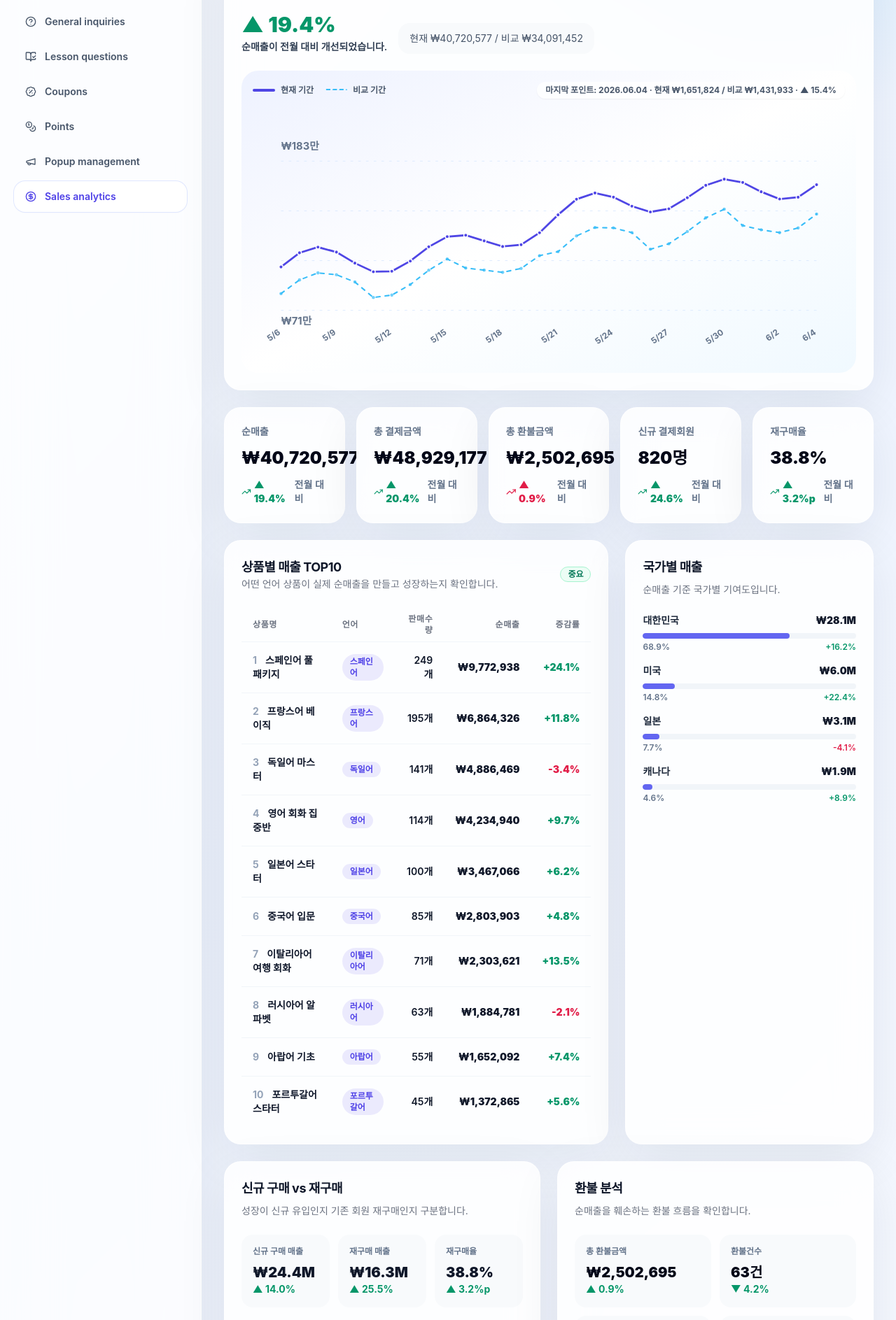
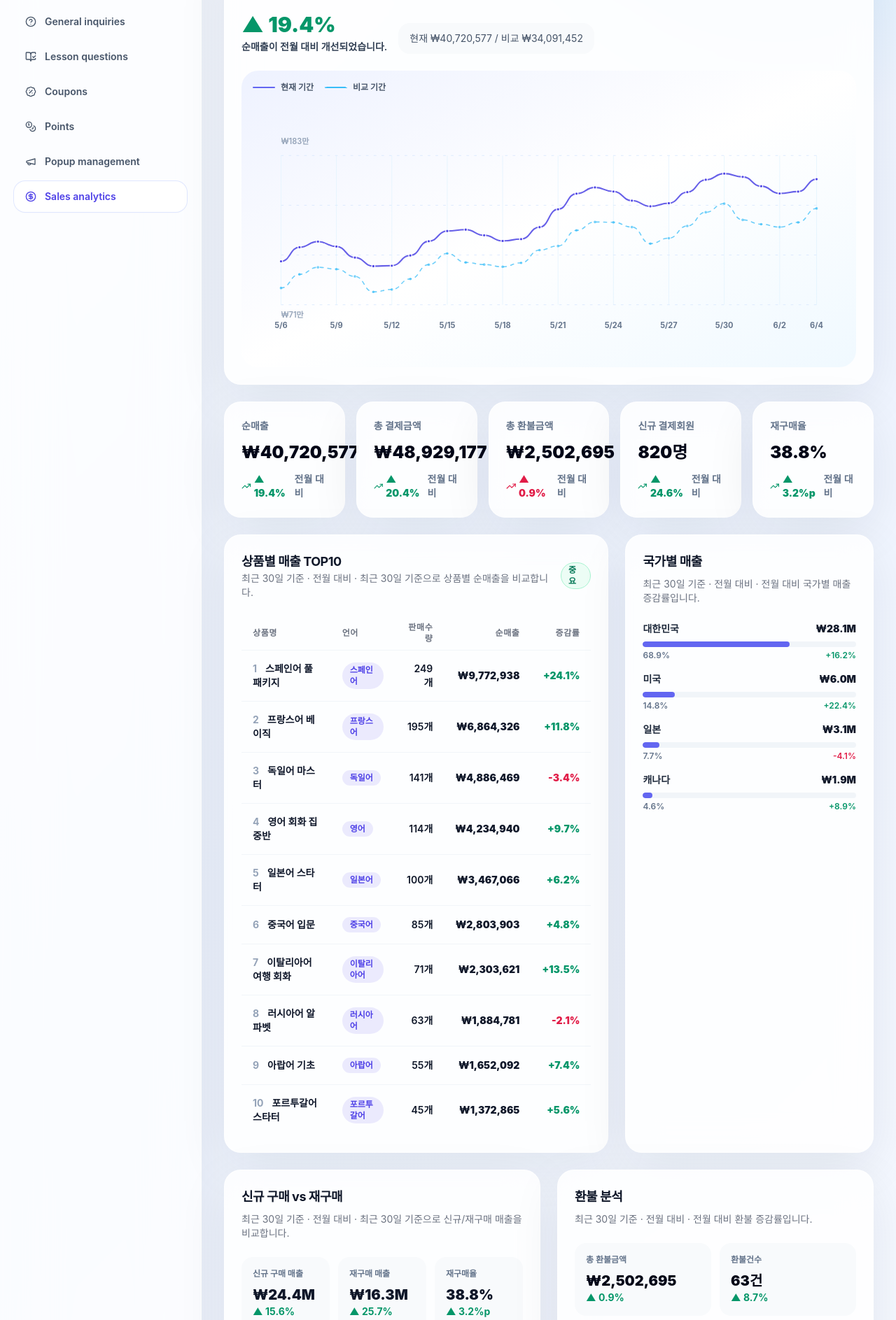
Before and after one commit to koo-2dub/studymini-admin-frontend, a Next.js app: page /analytics in a window 1280 px wide. Shown: the part 669-2556 px from the top of the page at 70% size. Built offline with nearby package versions, Linux system fonts and the light colour scheme.

Commit message:
Refine sales analytics chart readability

```diff
--- a/app/analytics/page.tsx
+++ b/app/analytics/page.tsx
@@ -135,16 +135,22 @@ function formatAxisValue(value: number, unit: "currency" | "count") {
   return unit === "count" ? `${Math.round(value)}건` : `₩${Math.round(value / 10000).toLocaleString("ko-KR")}만`;
 }
 
+function getChartPoint(value: number, index: number, length: number, width: number, height: number, padding: number, max: number, min: number) {
+  const x = padding + (index * (width - padding * 2)) / Math.max(1, length - 1);
+  const ratio = max === min ? 0.5 : (value - min) / (max - min);
+  const y = height - padding - ratio * (height - padding * 2);
+  return { x, y };
+}
+
 function buildPath(points: number[], width: number, height: number, padding: number, max: number, min: number) {
-  if (points.length === 1) return `M${padding},${height / 2} L${width - padding},${height / 2}`;
-  return points
-    .map((value, index) => {
-      const x = padding + (index * (width - padding * 2)) / (points.length - 1);
-      const ratio = max === min ? 0.5 : (value - min) / (max - min);
-      const y = height - padding - ratio * (height - padding * 2);
-      return `${index === 0 ? "M" : "L"}${x.toFixed(2)},${y.toFixed(2)}`;
-    })
-    .join(" ");
+  const coordinates = points.map((value, index) => getChartPoint(value, index, points.length, width, height, padding, max, min));
+  if (coordinates.length === 1) return `M${padding},${height / 2} L${width - padding},${height / 2}`;
+  return coordinates.reduce((path, point, index) => {
+    if (index === 0) return `M${point.x.toFixed(2)},${point.y.toFixed(2)}`;
+    const previous = coordinates[index - 1];
+    const controlX = (previous.x + point.x) / 2;
+    return `${path} C${controlX.toFixed(2)},${previous.y.toFixed(2)} ${controlX.toFixed(2)},${point.y.toFixed(2)} ${point.x.toFixed(2)},${point.y.toFixed(2)}`;
+  }, "");
 }
 
 function getComparisonFactor(comparison: ComparisonOption) {
@@ -229,6 +235,7 @@ export default function AnalyticsPage() {
   const [selectedPeriod, setSelectedPeriod] = useState<PeriodOption>("최근 30일");
   const [selectedComparison, setSelectedComparison] = useState<ComparisonOption>("전월 대비");
   const [selectedMetric, setSelectedMetric] = useState<MetricKey>("순매출");
+  const [hoveredIndex, setHoveredIndex] = useState<number | null>(null);
   const [draftStart, setDraftStart] = useState("2026-05-20");
   const [draftEnd, setDraftEnd] = useState("2026-06-04");
   const [customStart, setCustomStart] = useState("2026-05-20");
@@ -257,6 +264,8 @@ export default function AnalyticsPage() {
     return {
       currentPath: buildPath(currentValues, width, height, padding, max, min),
       comparePath: buildPath(compareValues, width, height, padding, max, min),
+      currentCoordinates: currentValues.map((value, index) => getChartPoint(value, index, currentValues.length, width, height, padding, max, min)),
+      compareCoordinates: compareValues.map((value, index) => getChartPoint(value, index, compareValues.length, width, height, padding, max, min)),
       currentValues,
       compareValues,
       width,
@@ -281,7 +290,7 @@ export default function AnalyticsPage() {
     const repeatRate = Math.min(48, 34 + trend.points.length * 0.16 + (selectedComparison === "전년 대비" ? 3 : 0));
     const compareRepeatRate = repeatRate - 3.2;
 
-    return { netRevenue, compareNetRevenue, grossPayment, compareGrossPayment, refundAmount, compareRefundAmount, orderCount, newMembers, compareNewMembers, repeatRate, compareRepeatRate };
+    return { netRevenue, compareNetRevenue, grossPayment, compareGrossPayment, refundAmount, compareRefundAmount, orderCount, compareOrderCount, newMembers, compareNewMembers, repeatRate, compareRepeatRate };
   }, [selectedComparison, trend.points]);
 
   const kpis: Kpi[] = useMemo(() => {
@@ -317,10 +326,18 @@ export default function AnalyticsPage() {
   })), [selectedComparison, totals.netRevenue]);
 
   const dailySales = useMemo(() => makeDailyRows(trend.points, trend.isHourly), [trend.points, trend.isHourly]);
-  const lastPoint = trend.points[trend.points.length - 1];
-  const lastCurrent = Number(lastPoint[activeMetric.current]);
-  const lastCompare = Number(lastPoint[activeMetric.compare]);
-  const lastChange = getChange(lastCurrent, lastCompare, activeMetric.positiveDirection);
+  const hoveredPoint = hoveredIndex === null ? null : trend.points[hoveredIndex];
+  const hoveredCurrent = hoveredPoint ? Number(hoveredPoint[activeMetric.current]) : 0;
+  const hoveredCompare = hoveredPoint ? Number(hoveredPoint[activeMetric.compare]) : 0;
+  const hoveredChange = hoveredPoint ? getChange(hoveredCurrent, hoveredCompare, activeMetric.positiveDirection) : null;
+  const hoveredPosition = hoveredIndex === null ? null : chart.currentCoordinates[hoveredIndex];
+  const scopeLabel = `${selectedPeriod} 기준 · ${selectedComparison}`;
+  const newPurchaseChange = getChange(totals.netRevenue * 0.6, totals.compareNetRevenue * 0.62);
+  const repeatPurchaseChange = getChange(totals.netRevenue * 0.4, totals.compareNetRevenue * 0.38);
+  const refundCountChange = getChange(totals.orderCount * 0.052, totals.compareOrderCount * 0.057, "down");
+  const currentRefundRate = (totals.refundAmount / totals.grossPayment) * 100;
+  const compareRefundRate = (totals.compareRefundAmount / totals.compareGrossPayment) * 100;
+  const refundRateChange = getChange(currentRefundRate, compareRefundRate, "down");
   const couponTotal = Math.round(totals.grossPayment * 0.08);
   const shippingTotal = totals.orderCount * 900;
   const tableNetTotal = totals.grossPayment - totals.refundAmount - couponTotal;
@@ -393,39 +410,56 @@ export default function AnalyticsPage() {
         </CardHeader>
         <CardContent>
           <div className="rounded-3xl bg-gradient-to-br from-indigo-50 via-white to-sky-50 p-4">
-            <div className="mb-4 flex flex-wrap items-center justify-between gap-4 text-xs font-bold text-slate-600">
-              <div className="flex flex-wrap gap-4">
-                <span className="flex items-center gap-2"><span className="h-1 w-8 rounded-full bg-indigo-600" />현재 기간</span>
-                <span className="flex items-center gap-2"><span className="h-1 w-8 rounded-full border-t-2 border-dashed border-sky-400" />비교 기간</span>
-              </div>
-              <span className="rounded-full bg-white/80 px-3 py-1 shadow-sm">마지막 포인트: {lastPoint.date} · 현재 {formatMetricValue(lastCurrent, activeMetric.unit)} / 비교 {formatMetricValue(lastCompare, activeMetric.unit)} · {lastChange.label}</span>
+            <div className="mb-4 flex flex-wrap gap-4 text-xs font-bold text-slate-600">
+              <span className="flex items-center gap-2"><span className="h-0.5 w-8 rounded-full bg-indigo-500" />현재 기간</span>
+              <span className="flex items-center gap-2"><span className="h-0.5 w-8 rounded-full border-t-2 border-dashed border-sky-400" />비교 기간</span>
             </div>
+            <div className="relative" onMouseLeave={() => setHoveredIndex(null)}>
             <svg viewBox={`0 0 ${chart.width} ${chart.height}`} className="h-[360px] w-full" role="img" aria-label={`${selectedMetric} 현재 기간과 비교 기간 라인 그래프`}>
               {[0, 1, 2, 3].map((line) => {
                 const y = chart.padding + (line * (chart.height - chart.padding * 2)) / 3;
                 return <line key={line} x1={chart.padding} x2={chart.width - chart.padding} y1={y} y2={y} stroke="#dbeafe" strokeDasharray="4 8" />;
               })}
-              <path d={chart.comparePath} fill="none" stroke="#38bdf8" strokeDasharray="6 8" strokeLinecap="round" strokeWidth="2.25" />
-              <path d={chart.currentPath} fill="none" stroke="#4f46e5" strokeLinecap="round" strokeWidth="3" />
               {trend.points.map((item, index) => {
-                const x = chart.padding + (index * (chart.width - chart.padding * 2)) / Math.max(1, trend.points.length - 1);
-                const currentRatio = (chart.currentValues[index] - chart.min) / (chart.max - chart.min);
-                const compareRatio = (chart.compareValues[index] - chart.min) / (chart.max - chart.min);
-                const currentY = chart.height - chart.padding - currentRatio * (chart.height - chart.padding * 2);
-                const compareY = chart.height - chart.padding - compareRatio * (chart.height - chart.padding * 2);
+                const { x } = chart.currentCoordinates[index];
                 const showLabel = trend.isHourly || trend.points.length <= 14 || index % Math.ceil(trend.points.length / 12) === 0 || index === trend.points.length - 1;
+                return showLabel ? <line key={`x-grid-${item.date}-${index}`} x1={x} x2={x} y1={chart.padding} y2={chart.height - chart.padding} stroke="#e0f2fe" strokeWidth="1" opacity="0.75" /> : null;
+              })}
+              <path d={chart.comparePath} fill="none" stroke="#38bdf8" strokeDasharray="5 7" strokeLinecap="round" strokeWidth="1.75" opacity="0.72" />
+              <path d={chart.currentPath} fill="none" stroke="#4f46e5" strokeLinecap="round" strokeWidth="2.25" opacity="0.86" />
+              {trend.points.map((item, index) => {
+                const currentPoint = chart.currentCoordinates[index];
+                const comparePoint = chart.compareCoordinates[index];
+                const showLabel = trend.isHourly || trend.points.length <= 14 || index % Math.ceil(trend.points.length / 12) === 0 || index === trend.points.length - 1;
+                const isActive = hoveredIndex === index;
                 return (
-                  <g key={`${item.date}-${index}`}>
-                    <title>{`${item.date}\n현재 ${selectedMetric}: ${formatMetricValue(Number(item[activeMetric.current]), activeMetric.unit)}\n비교 ${selectedMetric}: ${formatMetricValue(Number(item[activeMetric.compare]), activeMetric.unit)}`}</title>
-                    <circle cx={x} cy={compareY} r="2.5" fill="#38bdf8" opacity="0.7" />
-                    <circle cx={x} cy={currentY} r="3" fill="#4f46e5" stroke="white" strokeWidth="1.5" />
-                    {showLabel && <text x={x} y={chart.height - 8} textAnchor="end" transform={`rotate(-35 ${x} ${chart.height - 8})`} className="fill-slate-500 text-[13px] font-bold">{item.label}</text>}
+                  <g key={`${item.date}-${index}`} onMouseEnter={() => setHoveredIndex(index)} onFocus={() => setHoveredIndex(index)} onClick={() => setHoveredIndex(index)} tabIndex={0} role="button" aria-label={`${item.date} ${selectedMetric} 보기`}>
+                    <circle cx={comparePoint.x} cy={comparePoint.y} r={isActive ? "3" : "2"} fill="#38bdf8" opacity="0.68" />
+                    <circle cx={currentPoint.x} cy={currentPoint.y} r={isActive ? "3.5" : "2.4"} fill="#4f46e5" stroke="white" strokeWidth="1.2" />
+                    <circle cx={currentPoint.x} cy={currentPoint.y} r="10" fill="transparent" />
+                    {showLabel && <text x={currentPoint.x} y={chart.height - 8} textAnchor="middle" className="fill-slate-500 text-[12px] font-bold">{item.label}</text>}
                   </g>
                 );
               })}
-              <text x={chart.padding} y="26" className="fill-slate-500 text-[16px] font-bold">{formatAxisValue(chart.max, activeMetric.unit)}</text>
-              <text x={chart.padding} y={chart.height - 22} className="fill-slate-500 text-[16px] font-bold">{formatAxisValue(chart.min, activeMetric.unit)}</text>
+              <text x={chart.padding} y="26" className="fill-slate-400 text-[12px] font-semibold">{formatAxisValue(chart.max, activeMetric.unit)}</text>
+              <text x={chart.padding} y={chart.height - 24} className="fill-slate-400 text-[12px] font-semibold">{formatAxisValue(chart.min, activeMetric.unit)}</text>
             </svg>
+            {hoveredPoint && hoveredPosition && hoveredChange && (
+              <div
+                className="pointer-events-none absolute z-10 min-w-[210px] rounded-2xl border border-slate-200 bg-white/95 p-3 text-xs shadow-xl backdrop-blur"
+                style={{
+                  left: `${(hoveredPosition.x / chart.width) * 100}%`,
+                  top: `${(hoveredPosition.y / chart.height) * 100}%`,
+                  transform: hoveredPosition.x > chart.width * 0.72 ? "translate(-100%, -110%)" : "translate(10px, -110%)",
+                }}
+              >
+                <p className="font-black text-slate-950">{hoveredPoint.date}</p>
+                <p className="mt-2 text-slate-600">현재 기간: <strong className="text-slate-950">{formatMetricValue(hoveredCurrent, activeMetric.unit)}</strong></p>
+                <p className="text-slate-600">비교 기간: <strong className="text-slate-950">{formatMetricValue(hoveredCompare, activeMetric.unit)}</strong></p>
+                <p className={hoveredChange.positive ? "mt-1 font-black text-emerald-600" : "mt-1 font-black text-rose-600"}>증감률: {hoveredChange.label}</p>
+              </div>
+            )}
+            </div>
           </div>
         </CardContent>
       </Card>
@@ -451,7 +485,7 @@ export default function AnalyticsPage() {
             <div className="flex items-center justify-between gap-3">
               <div>
                 <CardTitle>상품별 매출 TOP10</CardTitle>
-                <CardDescription>어떤 언어 상품이 실제 순매출을 만들고 성장하는지 확인합니다.</CardDescription>
+                <CardDescription>{scopeLabel} · {selectedPeriod} 기준으로 상품별 순매출을 비교합니다.</CardDescription>
               </div>
               <Badge variant="success">중요</Badge>
             </div>
@@ -485,7 +519,7 @@ export default function AnalyticsPage() {
         <Card>
           <CardHeader>
             <CardTitle>국가별 매출</CardTitle>
-            <CardDescription>순매출 기준 국가별 기여도입니다.</CardDescription>
+            <CardDescription>{scopeLabel} · {selectedComparison} 국가별 매출 증감률입니다.</CardDescription>
           </CardHeader>
           <CardContent className="space-y-4">
             {countryRevenue.map((item) => (
@@ -504,11 +538,11 @@ export default function AnalyticsPage() {
 
       <section className="mt-6 grid gap-6 lg:grid-cols-2">
         <Card>
-          <CardHeader><CardTitle>신규 구매 vs 재구매</CardTitle><CardDescription>성장이 신규 유입인지 기존 회원 재구매인지 구분합니다.</CardDescription></CardHeader>
+          <CardHeader><CardTitle>신규 구매 vs 재구매</CardTitle><CardDescription>{scopeLabel} · {selectedPeriod} 기준으로 신규/재구매 매출을 비교합니다.</CardDescription></CardHeader>
           <CardContent className="space-y-5">
             <div className="grid gap-3 sm:grid-cols-3">
-              <div className="rounded-2xl bg-slate-50 p-4"><p className="text-xs font-bold text-slate-500">신규 구매 매출</p><p className="mt-2 text-xl font-black">{formatCompactCurrency(totals.netRevenue * 0.6)}</p><p className="text-sm font-bold text-emerald-600">▲ 14.0%</p></div>
-              <div className="rounded-2xl bg-slate-50 p-4"><p className="text-xs font-bold text-slate-500">재구매 매출</p><p className="mt-2 text-xl font-black">{formatCompactCurrency(totals.netRevenue * 0.4)}</p><p className="text-sm font-bold text-emerald-600">▲ 25.5%</p></div>
+              <div className="rounded-2xl bg-slate-50 p-4"><p className="text-xs font-bold text-slate-500">신규 구매 매출</p><p className="mt-2 text-xl font-black">{formatCompactCurrency(totals.netRevenue * 0.6)}</p><p className={newPurchaseChange.positive ? "text-sm font-bold text-emerald-600" : "text-sm font-bold text-rose-600"}>{newPurchaseChange.label}</p></div>
+              <div className="rounded-2xl bg-slate-50 p-4"><p className="text-xs font-bold text-slate-500">재구매 매출</p><p className="mt-2 text-xl font-black">{formatCompactCurrency(totals.netRevenue * 0.4)}</p><p className={repeatPurchaseChange.positive ? "text-sm font-bold text-emerald-600" : "text-sm font-bold text-rose-600"}>{repeatPurchaseChange.label}</p></div>
               <div className="rounded-2xl bg-slate-50 p-4"><p className="text-xs font-bold text-slate-500">재구매율</p><p className="mt-2 text-xl font-black">{totals.repeatRate.toFixed(1)}%</p><p className="text-sm font-bold text-emerald-600">▲ 3.2%p</p></div>
             </div>
             <div className="space-y-2">
@@ -518,9 +552,9 @@ export default function AnalyticsPage() {
           </CardContent>
         </Card>
         <Card>
-          <CardHeader><CardTitle>환불 분석</CardTitle><CardDescription>순매출을 훼손하는 환불 흐름을 확인합니다.</CardDescription></CardHeader>
+          <CardHeader><CardTitle>환불 분석</CardTitle><CardDescription>{scopeLabel} · {selectedComparison} 환불 증감률입니다.</CardDescription></CardHeader>
           <CardContent className="grid gap-3 sm:grid-cols-2">
-            {[{ label: "총 환불금액", value: formatCurrency(totals.refundAmount), change: getChange(totals.refundAmount, totals.compareRefundAmount, "down").label }, { label: "환불건수", value: `${Math.round(totals.orderCount * 0.052)}건`, change: "▼ 4.2%" }, { label: "환불률", value: `${((totals.refundAmount / totals.grossPayment) * 100).toFixed(1)}%`, change: "▼ 0.8%p" }, { label: "환불 TOP 상품", value: "독일어 마스터", change: formatCurrency(totals.refundAmount * 0.23) }].map((item) => (
+            {[{ label: "총 환불금액", value: formatCurrency(totals.refundAmount), change: getChange(totals.refundAmount, totals.compareRefundAmount, "down").label }, { label: "환불건수", value: `${Math.round(totals.orderCount * 0.052)}건`, change: refundCountChange.label }, { label: "환불률", value: `${currentRefundRate.toFixed(1)}%`, change: refundRateChange.label }, { label: "환불 TOP 상품", value: "독일어 마스터", change: formatCurrency(totals.refundAmount * 0.23) }].map((item) => (
               <div key={item.label} className="rounded-2xl bg-slate-50 p-4">
                 <p className="text-xs font-bold text-slate-500">{item.label}</p>
                 <p className="mt-2 text-xl font-black text-slate-950">{item.value}</p>
@@ -533,7 +567,7 @@ export default function AnalyticsPage() {
 
       <Card className="mt-6">
         <CardHeader className="gap-4 sm:flex-row sm:items-center sm:justify-between sm:space-y-0">
-          <div><CardTitle>{trend.isHourly ? "시간대별" : "일별"} 판매 합계</CardTitle><CardDescription>필터 선택에 따라 mock 합계와 다운로드 대상이 함께 변경됩니다.</CardDescription></div>
+          <div><CardTitle>{trend.isHourly ? "시간대별" : "일별"} 판매 합계</CardTitle><CardDescription>{scopeLabel} · 필터 선택에 따라 합계와 다운로드 대상이 함께 변경됩니다.</CardDescription></div>
           <Button variant="outline" size="sm"><Download className="h-4 w-4" /> CSV 다운로드</Button>
         </CardHeader>
         <CardContent className="overflow-x-auto">
```
